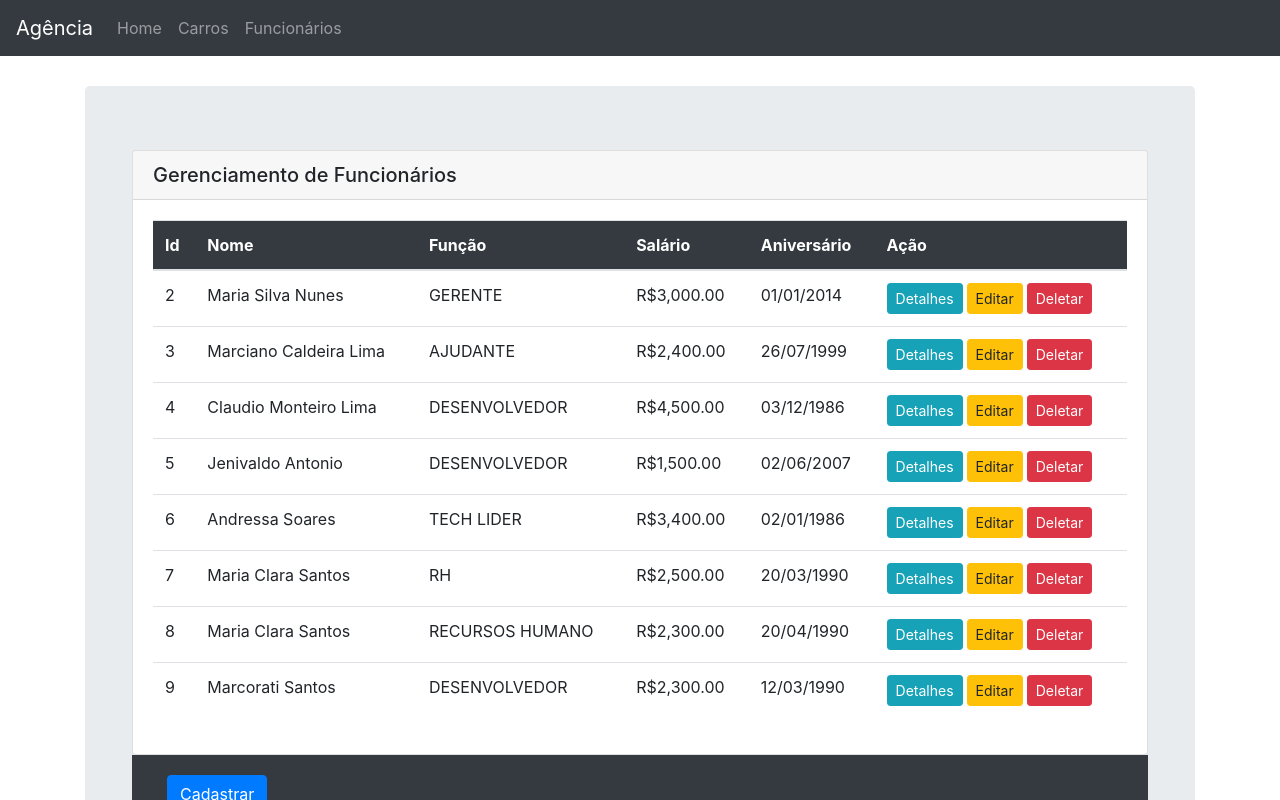
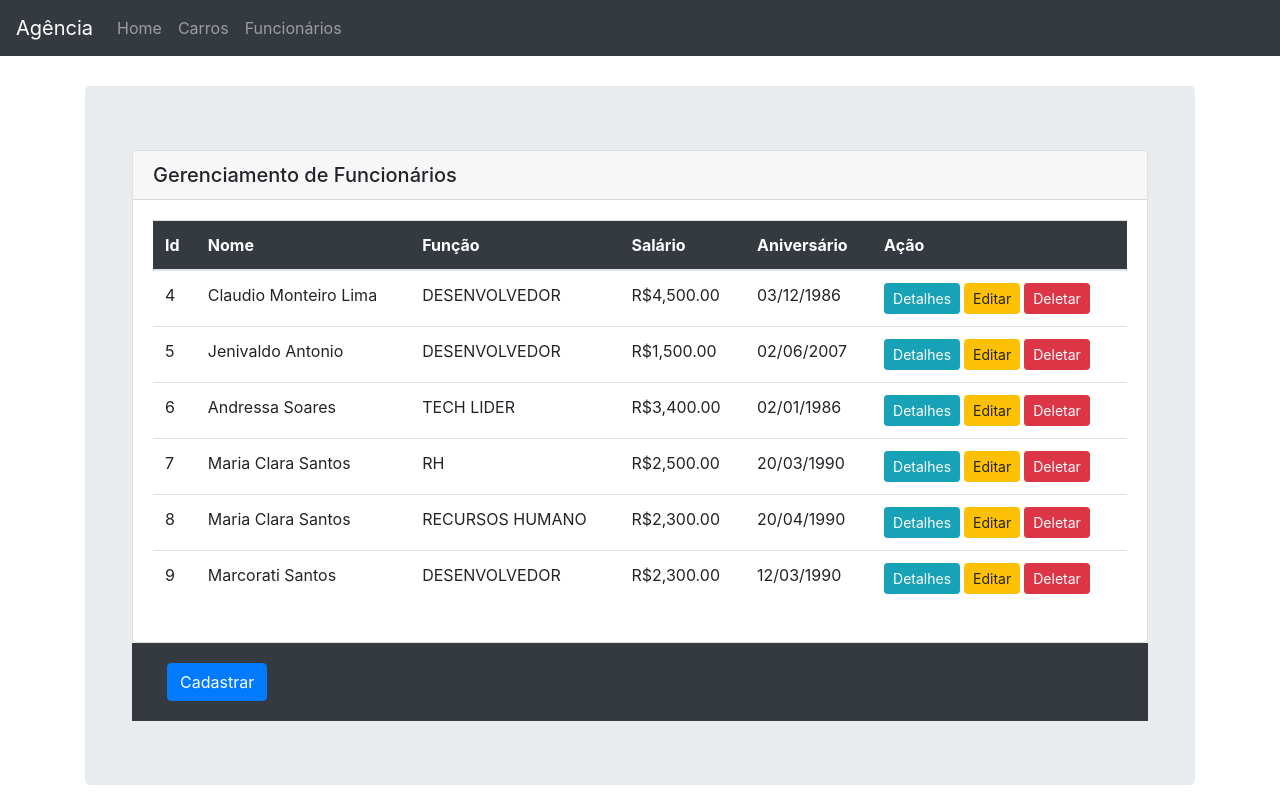
Before and after one commit to Anselmo17/agencia-carro-frontend-angular6, an Angular app: page /funcionarios in a window 1280 px wide. Shown: the top 800 px of the page. Built offline with nearby package versions, Linux system fonts and the light colour scheme; data requests are answered from the project's data file.

Commit message:
Adicionando mensagem de deleção ao remover um funcionario

```diff
--- a/src/app/components/funcionarios/funcionarios.component.html
+++ b/src/app/components/funcionarios/funcionarios.component.html
@@ -1,3 +1,10 @@
+<!-- MENSAGEM DE CADASTRO -->
+<div class = "container col-sm-6" *ngIf="showMessage">
+  <div class="alert alert-success text-center col-sm-12" role="alert">
+     {{showMessage}}
+  </div>
+</div >
+
 <!-- TABELA -->
 <div class="jumbotron">
   <div class="container">
--- a/src/app/components/funcionarios/funcionarios.component.ts
+++ b/src/app/components/funcionarios/funcionarios.component.ts
@@ -31,6 +31,7 @@ export class FuncionariosComponent implements OnInit {
   inscricaoId: Subscription;
   mensagem: string;
   isLoanding: boolean = false;
+  showMessage: string  = '';
 
   constructor(private funcionarioService: FuncionarioService , private routerParams: ActivatedRoute) { }
 
@@ -86,7 +87,10 @@ saveFuncionario(form: NgForm) {
 
    // deleta um carro
    deleteFuncionario(funcionario: Funcionario) {
+     this.isLoanding = true;
     this.funcionarioService.deleteFuncionario(funcionario).subscribe(() => {
+      this.isLoanding = false;
+      this.showMessage = 'Deletado com sucesso !!!';
       this.getFuncionarios();
     });
   }
--- a/src/assets/data/db.json
+++ b/src/assets/data/db.json
@@ -32,20 +32,6 @@
     }
   ],
   "profiles": [
-    {
-      "id": 2,
-      "nome": "Maria Silva Nunes",
-      "funcao": "Gerente",
-      "birthday": "2014-01-01",
-      "salary": 3000
-    },
-    {
-      "id": 3,
-      "nome": "Marciano Caldeira Lima",
-      "funcao": "Ajudante",
-      "birthday": "1999-07-26",
-      "salary": 2400
-    },
     {
       "nome": "Claudio Monteiro Lima",
       "funcao": "Desenvolvedor",
```
